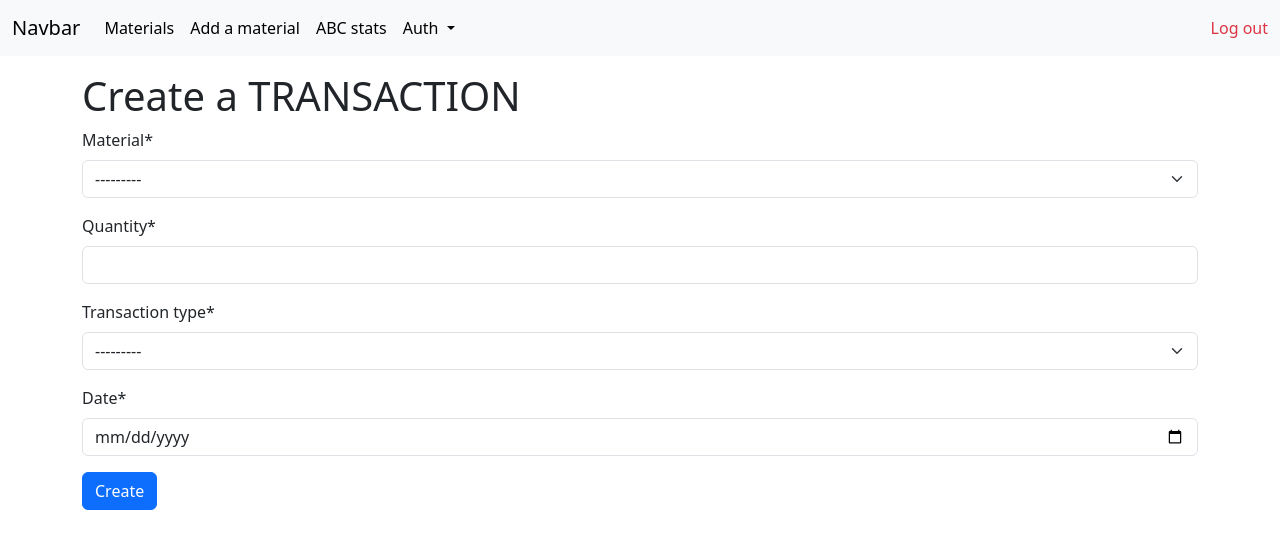
After one commit to rifemane5328/Django_practice, a Django app: page /inventory/create-transaction/ in a window 1280 px wide. The commit adds this page. Shown: the top 549 px of the page. Run offline with Django 5.2, Linux system fonts and the light colour scheme; the visitor is signed in with stand-in values (Sample User, id 1); data that the repository does not hold is empty; some libraries are stand-ins or nearby versions.

Commit message:
feat(transactions, abc-stats): Added a models 'Transaction', a view for adding new transaction and another for ckecking its validity; also added template for them. Added a view for calculating usage of every material by their transactions in percentages and cumulative percentages; added a template for this. Added cookies' sessions settings for future usage too.Added a view for calculating usage of every material by their transactions in percentages and cumulative percentages; added a template for this. Added cookies' sessions settings for future usage too.

```diff
--- a/src/inventory/forms.py
+++ b/src/inventory/forms.py
@@ -1,10 +1,10 @@
 from django import forms
-from .models import Material
+from .models import Material, Transaction
 
 class MaterialForm(forms.ModelForm):
     class Meta:
         model = Material
-        fields = ['name', 'unit_price', 'unit', 'quantity']
+        fields = ['name', 'unit_price', 'unit', 'quantity', 'user']
         labels = {
             "name": ("Material"),
         }
@@ -13,3 +13,19 @@ class MaterialForm(forms.ModelForm):
             "quantity": ("Total quantity of units"),
             "unit_price": ("Price per unit of product")
         }
+
+
+class TransactionForm(forms.ModelForm):
+    class Meta:
+        model = Transaction
+        fields = ["material", "quantity", "transaction_type", "date"]
+        widgets = {"date": forms.DateInput(attrs={"type": "date"})}
+
+
+    def __init__(self, *args, **kwargs):
+        self.request = kwargs.pop("request", None)
+        super().__init__(*args, **kwargs)
+        if self.request:
+            self.fields["material"].queryset = Material.objects.filter(
+                user = self.request.user
+            )
--- a/src/inventory/models.py
+++ b/src/inventory/models.py
@@ -1,5 +1,7 @@
 from django.db import models
 from django.core.validators import MinValueValidator, MaxLengthValidator
+
+from users.models import CustomUser
 
 
 class Material(models.Model):
@@ -13,25 +15,16 @@ class Material(models.Model):
     unit_price = models.DecimalField(max_digits=10, decimal_places=2, validators=[MinValueValidator(0)])
     unit = models.CharField(max_length=10, choices=Unit.choices)
     quantity = models.DecimalField(max_digits=10, decimal_places=2, default=0)
+    user = models.ForeignKey(CustomUser, on_delete=models.CASCADE, null=True)
 
 
     def __str__(self):
-        return f'{self.name} - {self.unit_price} {self.unit}, {self.quantity}'
+        return f'{self.name} - {self.quantity} {self.unit}, {self.unit_price} per one'
 
 
-class Category(models.Model):
-    code = models.CharField(max_length=255, unique=True)
-    name = models.CharField(max_length=255)
-
-
-    def __str__(self):
-        return f'{self.code} - {self.name}'
-
-
-class Item(models.Model): # example
-    name = models.CharField(max_length=255)
-    category = models.ForeignKey(Category, related_name='categories', on_delete=models.CASCADE)
-
-
-    def __str__(self):
-        return self.name
+class Transaction(models.Model):
+    material = models.ForeignKey(Material, on_delete=models.CASCADE)
+    user = models.ForeignKey(CustomUser, on_delete=models.CASCADE)
+    quantity = models.DecimalField(max_digits=10, decimal_places=2)
+    transaction_type = models.CharField(max_length=3, choices=[('IN', 'Incoming'), ('OUT', 'Outgoing')])
+    date = models.DateField()
--- /dev/null
+++ b/src/inventory/templates/inventory/add_transaction.html
@@ -0,0 +1,11 @@
+{% extends 'base.html' %}
+{% load crispy_forms_tags %}
+
+{% block content %}
+<h1>Create a TRANSACTION</h1>
+<form method="post">
+    {% csrf_token %}
+    {{ form|crispy }}
+    <button type="submit" class="btn btn-primary">Create</button>
+</form>
+{% endblock content %}
--- a/src/inventory/templates/inventory/material_by_id.html
+++ b/src/inventory/templates/inventory/material_by_id.html
@@ -3,7 +3,8 @@
 {% block content %}
 <h2>{{ material.name }}</h2>
 <p>Unit price: {{ material.unit_price }}</p>
-<p>Quantity: {{ material.quantity }} {{ material.unit }}</p>
+<p>Quantity: {{ material.quantity }}, each is {{ material.unit }} per one</p>
+<p>User: {{ material.user }}</p>
 
 <a href="{% url 'inventory:get_materials' %}">Back to all materials</a>
 {% endblock %}
--- a/src/inventory/urls.py
+++ b/src/inventory/urls.py
@@ -1,5 +1,6 @@
 from django.urls import path
-from inventory.views import add_material_view, get_all_materials, get_material_by_id
+from inventory.views import (add_material_view, get_all_materials, get_material_by_id,
+                            create_transaction, material_abc_view)
 
 
 app_name = 'inventory'
@@ -9,4 +10,6 @@ urlpatterns = [
     path('add-material/', add_material_view, name='add_material'),
     path('get-all-materials/', get_all_materials, name='get_materials'),
     path('get-material/<int:material_id>/', get_material_by_id, name='get_material_by_id'),
+    path("create-transaction/", create_transaction, name="create_transaction"),
+    path('material-abc-stats/', material_abc_view, name='material_abc_stats')
 ]
--- a/src/inventory/views.py
+++ b/src/inventory/views.py
@@ -1,10 +1,14 @@
 from django.shortcuts import render, redirect, get_object_or_404
+from django.core.exceptions import ValidationError
 from django.contrib.auth.decorators import login_required
 from django.contrib import messages
 from django.core.paginator import Paginator
+from django.db.models import Sum, F
 
+from utils.abc_analisys_helper import get_abc_statistics
+from utils.transaction_helper import check_transaction
 from .filters import MaterialFilter
-from .forms import MaterialForm
+from .forms import MaterialForm, TransactionForm
 from .models import Material
 
 @login_required
@@ -13,6 +17,7 @@ def add_material_view(request):
         form = MaterialForm(request.POST)
         if form.is_valid():
             material = form.save(commit=False)
+            material.user = request.user
             material.save()
             messages.success(request, "Material has been created")
             return redirect("inventory:add_material")
@@ -41,3 +46,41 @@ def get_all_materials(request):
 def get_material_by_id(request, material_id):
     material = get_object_or_404(Material, id=material_id)
     return render(request, "inventory/material_by_id.html", {"material": material})
+
+
+@login_required
+def create_transaction(request):
+    if request.method == "POST":
+        form = TransactionForm(data=request.POST, request=request)
+        if form.is_valid():
+            try:
+                check_transaction(
+                    form.cleaned_data["material"],
+                    form.cleaned_data["quantity"],
+                    form.cleaned_data["transaction_type"]
+                )
+                transaction = form.save(commit=False)
+                transaction.user = request.user
+                transaction.save()
+                messages.success(request, "Transaction has been created")
+                return redirect("inventory:get_materials")
+            except ValidationError as e:
+                form.add_error(None, list(e))
+    else:
+        form = TransactionForm(request=request)
+    return render(request, 'inventory/add_transaction.html', {"form": form})
+
+
+@login_required
+def material_abc_view(request):
+    queryset = Material.objects.filter(
+        user=request.user, transaction__transaction_type='OUT'
+    ).annotate(
+        total_amount_pu=Sum('transaction__quantity'), # pu means per unit, that is per one material
+        total_expenses_pu=Sum('transaction__quantity') * F('unit_price')
+    ).values(
+        'id', 'name', 'unit', 'total_amount_pu', 'total_expenses_pu'
+    ).order_by('-total_expenses_pu')
+    calculated_data = get_abc_statistics(queryset)
+    return render(request, 'inventory/materials_abc_stats.html',
+                    {"pd_data": calculated_data.to_dict(orient='records')})
--- a/src/templates/base.html
+++ b/src/templates/base.html
@@ -24,6 +24,10 @@
 
         <li class="nav-item">
           <a class="nav-link active" aria-current="page" href="{% url 'inventory:add_material' %}">Add a material</a>
+        </li>
+
+        <li class="nav-item">
+          <a class="nav-link active" aria-current="page" href="{% url 'inventory:material_abc_stats' %}">ABC stats</a>
         </li>
 
         <li class="nav-item dropdown active">
```
Also changed, not shown: src/inventory/templates/inventory/materials_abc_stats.html (added, +36 -0 lines), src/stocks/settings.py (+7 -0 lines), src/utils/abc_analisys_helper.py (added, +11 -0 lines), src/utils/transaction_helper.py (added, +13 -0 lines), src/inventory/migrations/0002_category.py (deleted), src/inventory/migrations/0002_material_user_transaction.py (added), src/inventory/migrations/0003_predefined_categories.py (deleted), src/inventory/migrations/0004_alter_category_code_alter_category_name.py (deleted), src/inventory/migrations/0005_item.py (deleted), src/inventory/migrations/0006_alter_item_category.py (deleted), src/inventory/migrations/0007_alter_item_category.py (deleted), src/utils/__init__.py (added).
